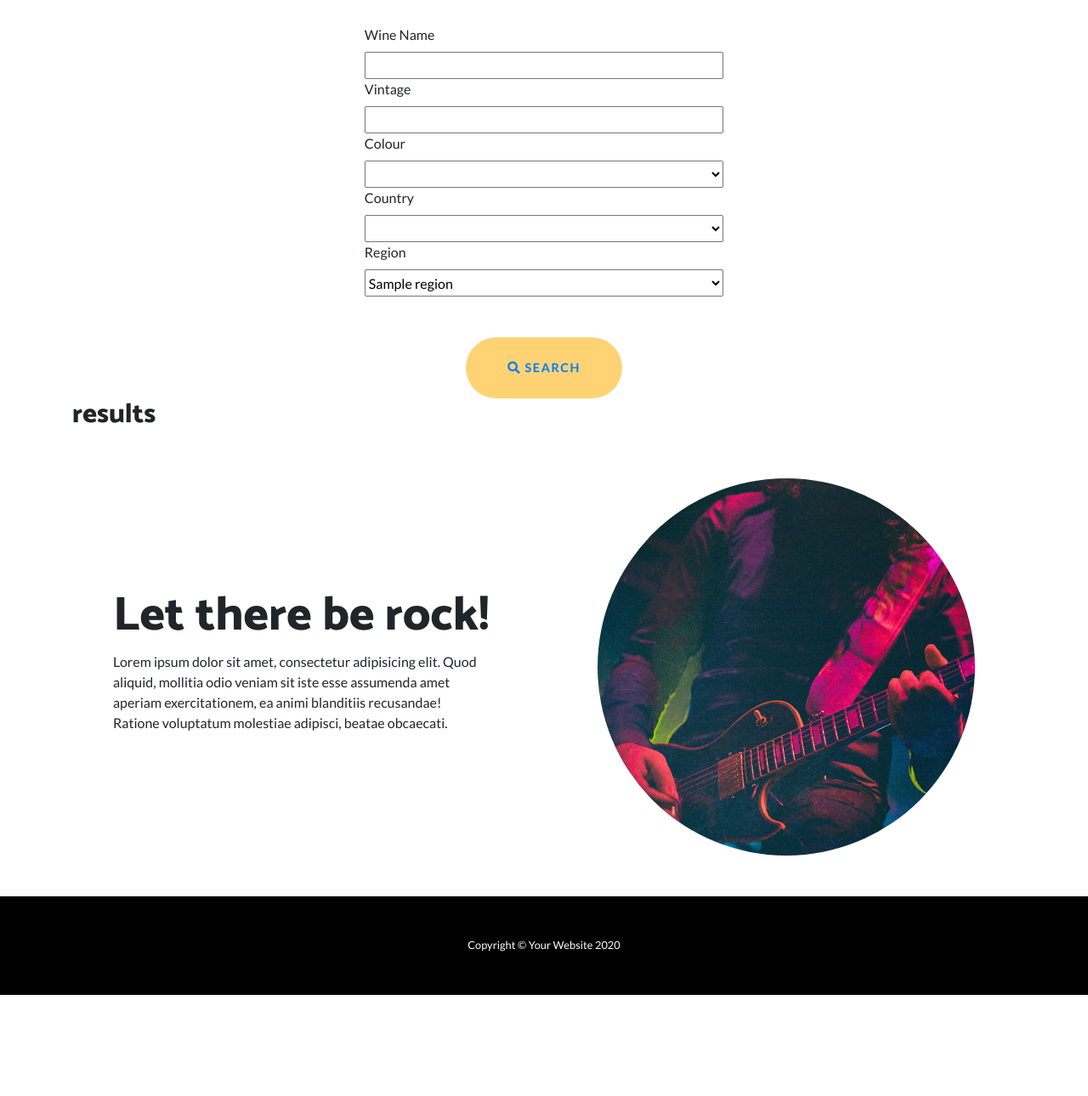
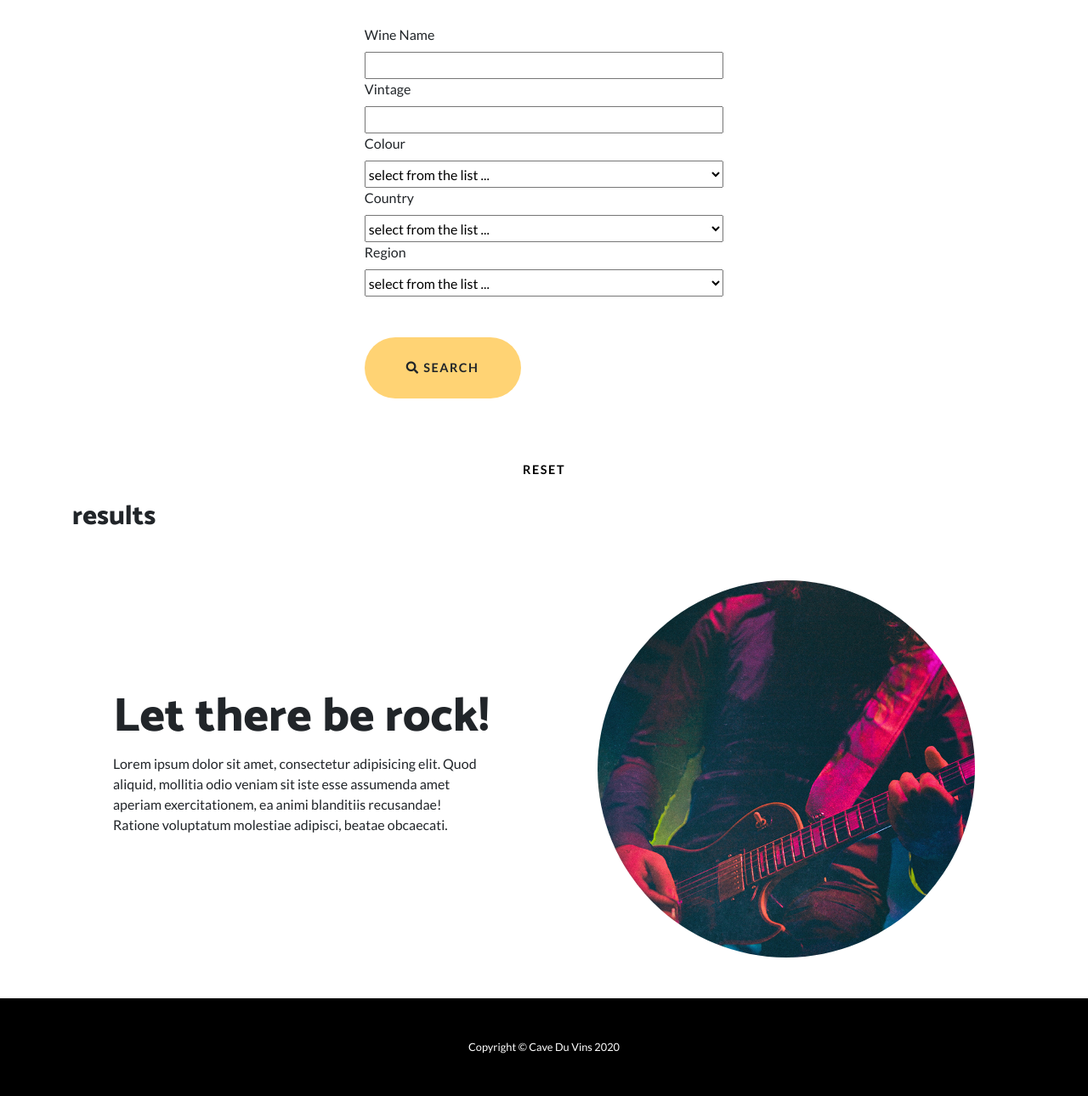
Before and after one commit to StuChapman/BD-MS-Project-Cave-du-Vins-broken-Procfile, a Flask app: page /filter_region in a window 1280 px wide. Shown: the part 727-2017 px from the top of the page at 85% size. Before the commit the page ends 1898 px from the top, so only its background shows below. Run offline with Flask 2, Linux system fonts and the light colour scheme; a database or web service that is not in the repository returns one stand-in record (values such as "Sample title"); lists and menus that the app fills with data are empty; some libraries are stand-ins or nearby versions.

Commit message:
Fix: moved search button back into form to correct non passing of search criteria to run.py

```diff
--- a/run.py
+++ b/run.py
@@ -25,9 +25,10 @@ def filter_region():
     return render_template("index.html", region=mongo.db.region.find("country: France"))
 
 
-@app.route('/search')
+@app.route("/search", methods=["GET", "POST"])
 def search():
-    return render_template("index.html", results=mongo.db.colours.find())
+    coloursearch = request.values.get("colour")
+    return render_template("index.html", results=mongo.db.wines.find({"colour": coloursearch}))
 
 
 if __name__ == '__main__':
--- a/static/css/style.css
+++ b/static/css/style.css
@@ -1,8 +1,14 @@
 
+/* General styling */
 .btn-yellow {
     background-color: #FFD374;
 }
 
+a {
+    color: black;
+}
+
+/* Headers Section styling */
 header.hero {
   position: relative;
   overflow: hidden;
@@ -39,6 +45,8 @@ header.hero .hero-content .hero-subheading {
   font-size: 2rem;
 }
 
+
+/* Browse Section styling */
 .search {
     width: 75vw;
 }
@@ -51,6 +59,8 @@ header.hero .hero-content .hero-subheading {
     height: 2rem;
 }
 
+
+/* Large Media Device styling */
 @media (min-width: 992px) {
     .search {
         width: 33vw;
--- a/templates/index.html
+++ b/templates/index.html
@@ -72,9 +72,9 @@
     <h3 class="masthead-subheading text-center pt-5 mb-5">browse wines</h3>
 
     <div class="search ml-auto mr-auto">
-        <form action="{{ url_for('populate_search') }}" method="post" class="searchform">
-            <div class="">
-                <div class="">
+        <form action="{{ url_for('search') }}" method="post" class="searchform">
+            <div>
+                <div>
                     <label for="name">Wine Name</label>
                     <br>
                     <input type="text" name="name" id="name" minlength="3" class="searchitem">
@@ -88,6 +88,7 @@
                     <label for="colour">Colour</label>
                     <br>
                     <select name="colour" id="colour" class="searchitem">
+                        <option value="select">select from the list ...</option>
                         {% for document in colours %}
                         <option value="{{ document.colour }}">{{ document.colour }}</option>
                         {% endfor %}
@@ -97,6 +98,7 @@
                     <label for="country">Country</label>
                     <br>
                     <select name="country" id="country" class="searchitem">
+                        <option value="select">select from the list ...</option>
                         {% for document in country %}
                         <option value="{{ document.country }}">{{ document.country }}</option>
                         {% endfor %}
@@ -106,29 +108,39 @@
                     <label for="region">Region</label>
                     <br>
                     <select name="region" id="region" class="searchitem">
+                        <option value="select">select from the list ...</option>
                         {% for document in region %}
                         <option value="{{ document.region }}">{{ document.region }}</option>
                         {% endfor %}
                     </select>
                 </div>
             </div>
+            <button type="submit"
+                class="btn btn-yellow btn-xl rounded-pill mt-5 ml-auto mr-auto">
+                <i class="fas fa-search"></i> Search
+            </button>
         </form>
         <div class="row">
-            <button type="submit"
-                class="btn btn-yellow btn-xl rounded-pill mt-5 ml-auto mr-auto">
-                <a href="{{ url_for('search') }}" >
-                <i class="fas fa-search"></i> Search</a>
+            <button type="reset"
+                class="btn btn-xl rounded-pill mt-5 ml-auto mr-auto">
+                <a href="{{ url_for('populate_search') }}" >
+                <i class=""></i> Reset</a>
             </button>
         </div>
     </div>
   </section>
 
   <!-- Results Section -->
-  <section>
+  <section id="results">
     <div class="container">
         <h2 class="">results</h2>
         {% for document in results %}
-        <h2 class="">{{ document.colour }}</h2>
+        <h2 class="">{{ document.wine_name }}</h2>
+        <h3 class="">{{ document.vintage }}</h3>
+        <h3 class="">{{ document.colour }}</h3>
+        <h3 class="">{{ document.country }}</h3>
+        <h3 class="">{{ document.region }}</h3>
+        <h3 class="">{{ coloursearch }}</h3>
         {% endfor %}
     </div>
   </section>
@@ -154,7 +166,7 @@
   <!-- Footer -->
   <footer class="py-5 bg-black">
     <div class="container">
-      <p class="m-0 text-center text-white small">Copyright &copy; Your Website 2020</p>
+      <p class="m-0 text-center text-white small">Copyright &copy; Cave Du Vins 2020</p>
     </div>
     <!-- /.container -->
   </footer>
```
